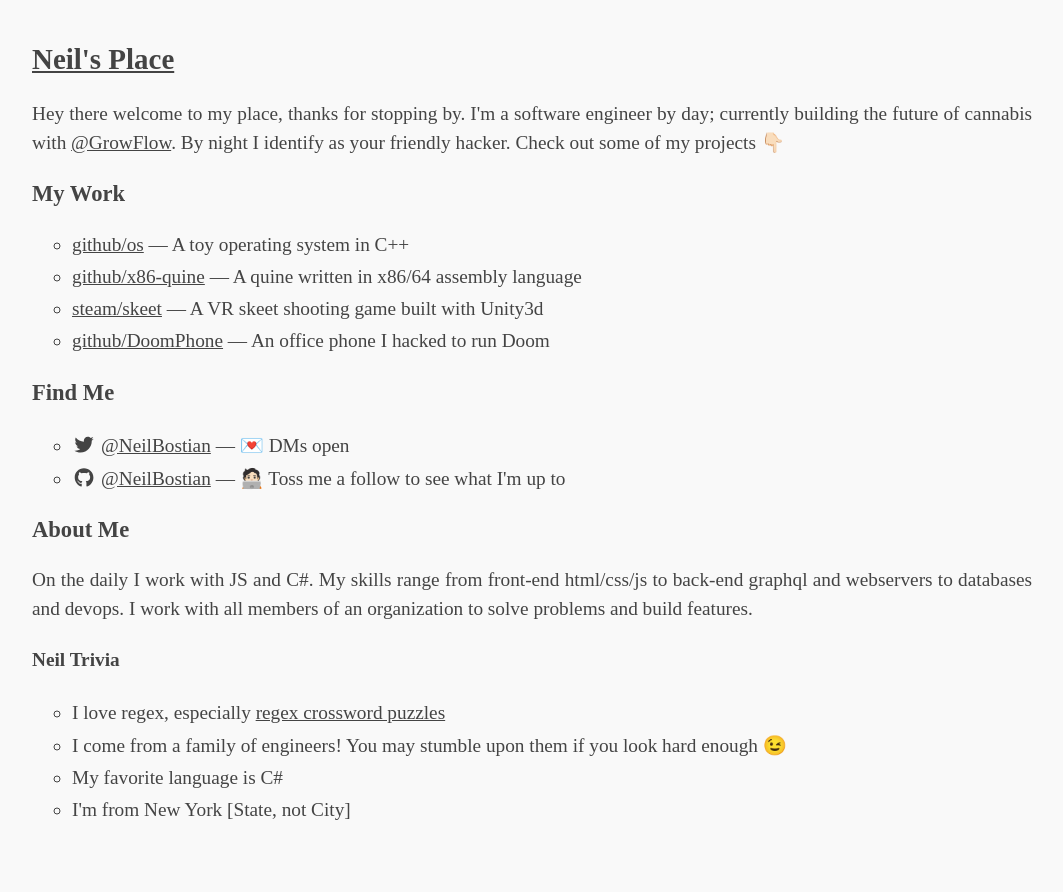
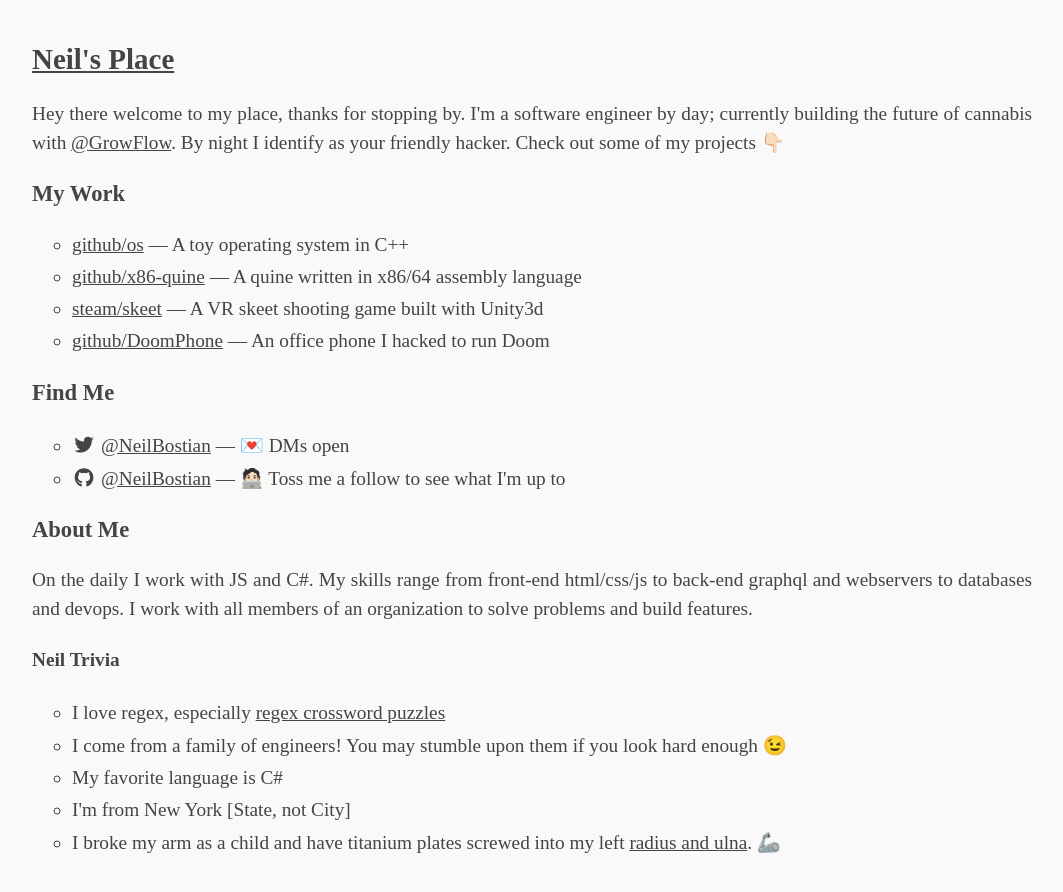
Before and after one commit to NeilBostian/neilbostian.github.io, a React (Create React App) app: page / in a window 1280 px wide. Shown: the top 892 px of the page, without its empty margins (108-1171 px from the left). Before the commit the page ends 865 px from the top, so only its background shows below. Built offline with nearby package versions, Linux system fonts and the light colour scheme.

Commit message:
feat: add more trivia

```diff
--- a/src/pages/home.js
+++ b/src/pages/home.js
@@ -66,6 +66,13 @@
         <li>I come from a family of engineers! You may stumble upon them if you look hard enough 😉</li>
         <li>My favorite language is C#</li>
         <li>I'm from New York [State, not City]</li>
+        <li>
+          I broke my arm as a child and have titanium plates screwed into my left{' '}
+          <a href="https://www.mayoclinic.org/diseases-conditions/broken-arm/multimedia/arm-bones/img-20007018">
+            radius and ulna
+          </a>
+          . 🦾
+        </li>
       </ul>
     </>
   );
```
